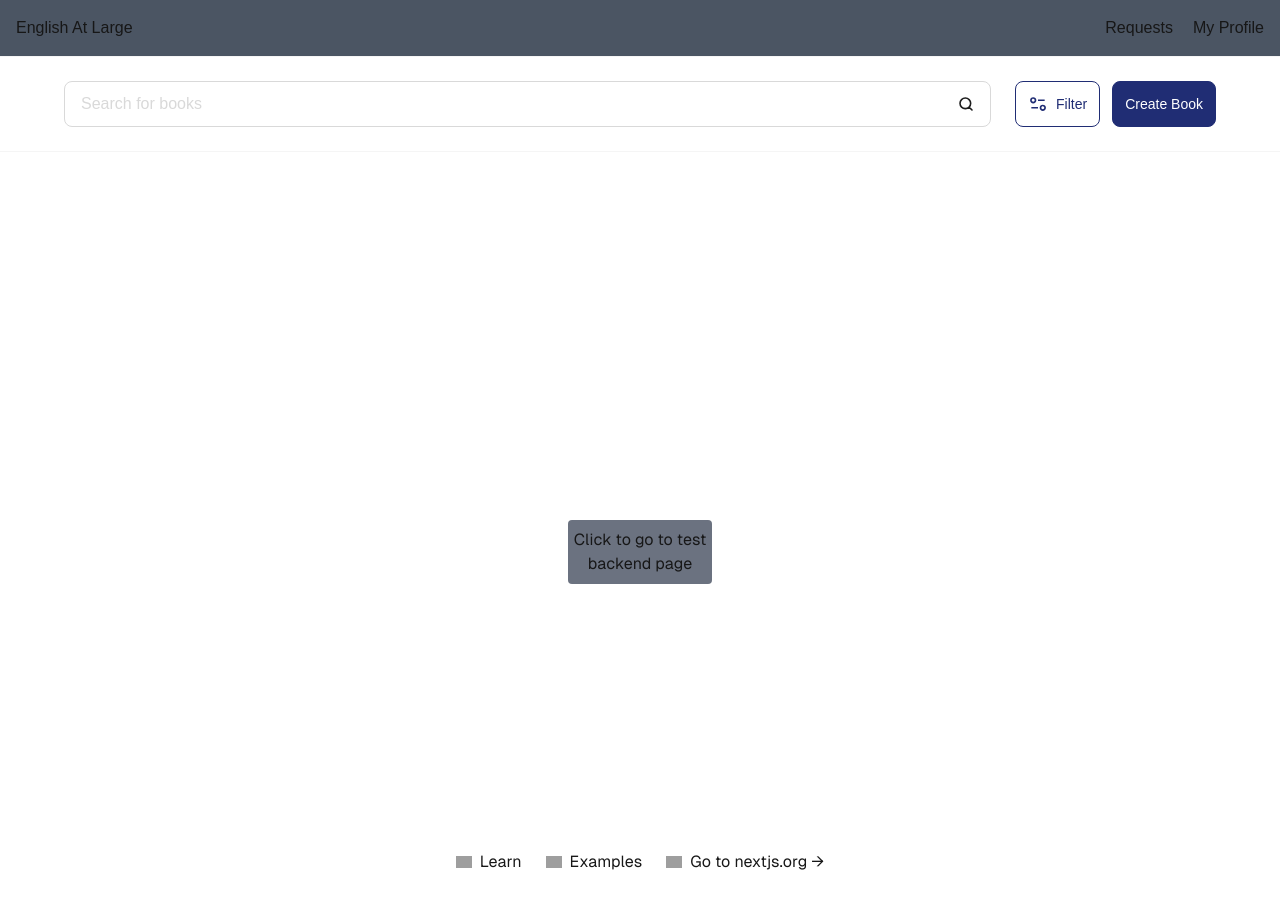
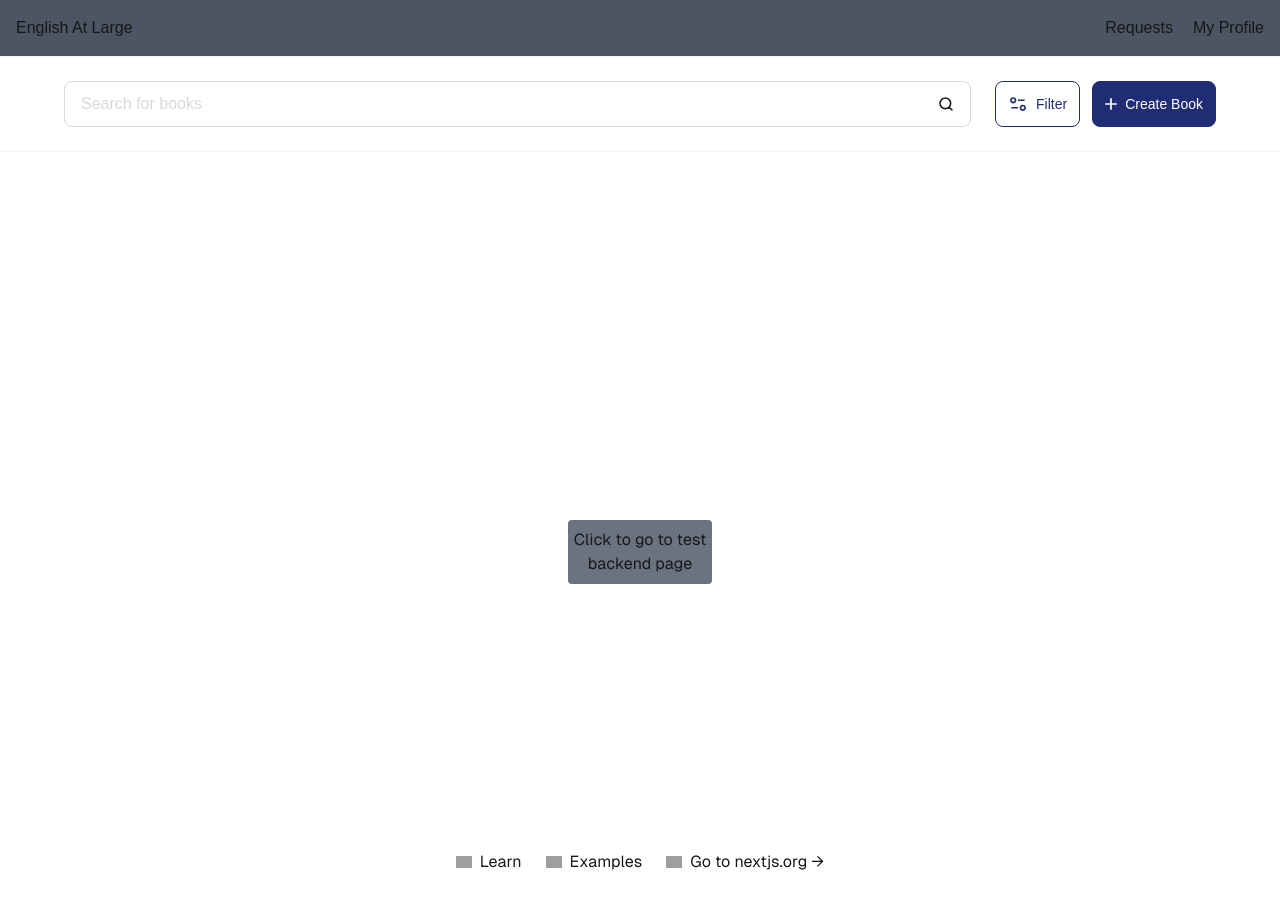
Before and after one commit to JumboCode/english-at-large, a Next.js app: page / in a window 1280 px wide. Shown: the top 908 px of the page. Built offline with nearby package versions, Linux system fonts and the light colour scheme; grey boxes are pictures that could not be loaded.

Commit message:
add icon

```diff
--- a/src/components/SearchBar.tsx
+++ b/src/components/SearchBar.tsx
@@ -2,8 +2,8 @@
 import React, { useRef } from "react";
 import SearchIcon from "../assets/icons/Search";
 import FilterIcon from "../assets/icons/Filter";
-import CreateBookButton from "./about/CreateBookButton";
 import CommonButton from "./common/button/CommonButton";
+import AddIcon from "@/assets/icons/Add";
 
 const SearchBar = () => {
   const searchInputRef = useRef<HTMLInputElement>(null);
@@ -32,6 +32,7 @@ const SearchBar = () => {
         <CommonButton label={"Filter"} leftIcon={<FilterIcon />} />
         <CommonButton
           label="Create Book"
+          leftIcon={<AddIcon />}
           onClick={() => {}}
           altTextStyle="text-white"
           altStyle="bg-dark-blue"
```
